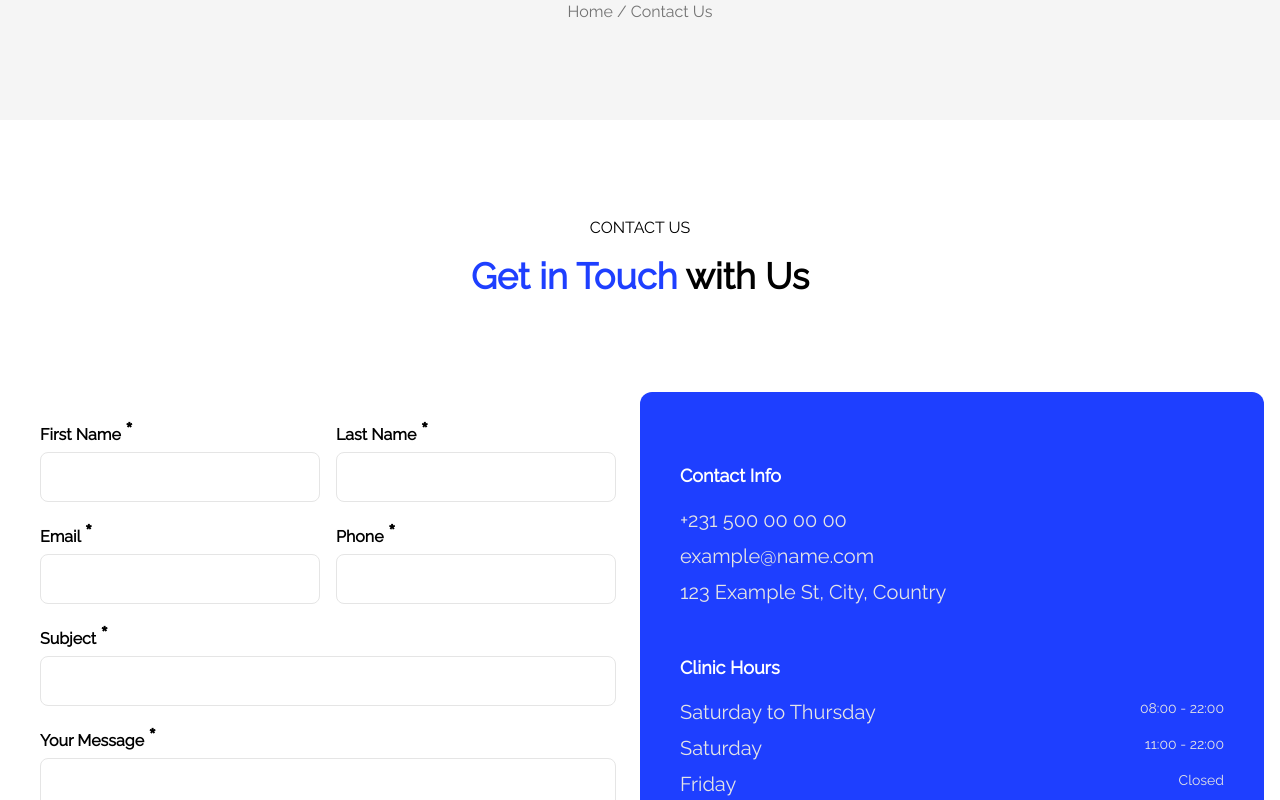
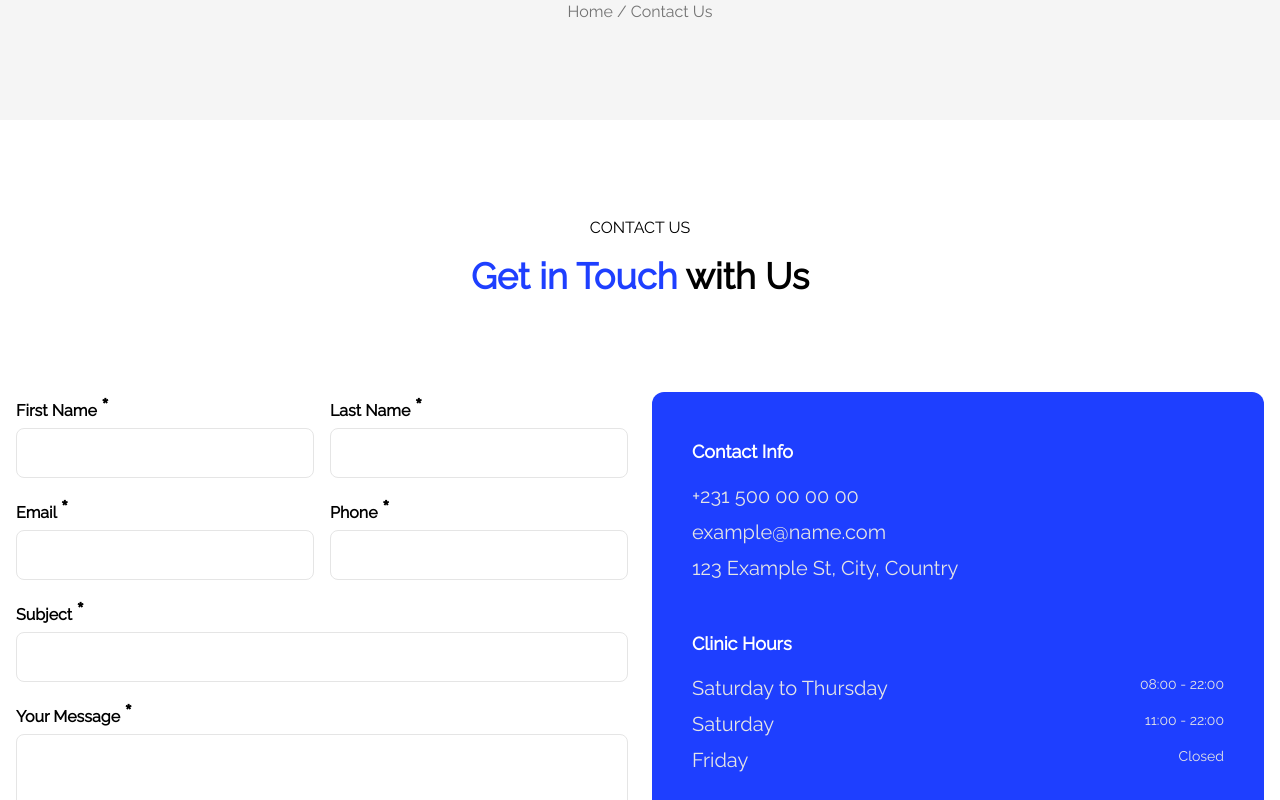
Before and after one commit to Meriemchm/chm_dental_clinic_website, a Next.js app: page /contact-us in a window 1280 px wide. Shown: the part 240-1040 px from the top of the page. Built offline with nearby package versions, Linux system fonts and the light colour scheme.

Commit message:
Updated: various components with padding and margin adjustments

```diff
--- a/app/(routes)/about-us/page.tsx
+++ b/app/(routes)/about-us/page.tsx
@@ -9,8 +9,8 @@ const AboutUsPage = () => {
     <div className="overflow-hidden">
       <HearderTitle title="About Us" url="About Us" />
 
-      <div className="min-h-screen bg-white">
-        <Container className="pt-24">
+      <div className="h-full bg-white">
+        <Container className="py-24">
           <About />{" "}
         </Container>{" "}
       </div>
--- /dev/null
+++ b/app/(routes)/contact-us/components/contact-container.tsx
@@ -0,0 +1,30 @@
+import { Container } from "@/components/ui/container";
+import React from "react";
+import ContactForm from "./contact-form";
+import ContactInfo from "./contact-info";
+import { useGsapFade } from "@/hooks/gsap-animations";
+
+export const ContactContainer = () => {
+  const fadeup = useGsapFade("up");
+  return (
+    <div className="h-full bg-white">
+      <Container className="py-24">
+        {" "}
+        <div
+          ref={fadeup}
+          className="flex flex-col gap-4 items-center justify-center"
+        >
+          <p className="uppercase text-black">Contact Us</p>
+
+          <h2 className="md:text-4xl text-2xl font-bold text-center text-primary max-w-md">
+            Get in Touch <span className="text-black ">with Us</span>
+          </h2>
+        </div>
+        <div className="grid md:grid-cols-2 grid-cols-1 py-24 gap-12 md:gap-6 ">
+          <ContactForm />
+          <ContactInfo />
+        </div>
+      </Container>{" "}
+    </div>
+  );
+};
--- a/app/(routes)/contact-us/components/contactForm.tsx
+++ b/app/(routes)/contact-us/components/contact-form.tsx
@@ -58,7 +58,7 @@ const ContactForm = () => {
   return (
     <form
       onSubmit={handleSubmit(onSubmit)}
-      className="p-6 bg-white rounded-2xl space-y-4"
+      className=" bg-white rounded-2xl space-y-4"
       ref={fadeleft}
     >
       <div className="grid grid-cols-1 md:grid-cols-2 gap-4">
--- a/app/(routes)/contact-us/page.tsx
+++ b/app/(routes)/contact-us/page.tsx
@@ -2,33 +2,16 @@
 import { Container } from "@/components/ui/container";
 import HearderTitle from "@/components/ui/hearderTitleSection";
 import React from "react";
-import ContactForm from "./components/contactForm";
-import ContactInfo from "./components/contactInfo";
+import ContactForm from "./components/contact-form";
+import ContactInfo from "./components/contact-info";
 import { useGsapFade } from "@/hooks/gsap-animations";
+import { ContactContainer } from "./components/contact-container";
 
 const ContactUsPage = () => {
-  const fadeup = useGsapFade("up");
   return (
     <div className="overflow-hidden">
       <HearderTitle title="Contact Us" url="Contact Us" />
-      <div className="min-h-screen bg-white">
-        <Container className="py-24">
-          {" "}
-          <div
-            ref={fadeup}
-            className="flex flex-col gap-4 items-center justify-center"
-          >
-            <p className="uppercase text-black">Contact Us</p>
-
-            <h2 className="md:text-4xl text-2xl font-bold text-center text-primary max-w-md">
-              Get in Touch <span className="text-black ">with Us</span>
-            </h2>
-          </div>
-          <div className="grid md:grid-cols-2 grid-cols-1 py-24 ">
-            <ContactForm /> <ContactInfo />
-          </div>
-        </Container>{" "}
-      </div>
+      <ContactContainer />
     </div>
   );
 };
--- a/app/(routes)/page.tsx
+++ b/app/(routes)/page.tsx
@@ -14,7 +14,7 @@ const Home = () => {
         className="h-full bg-[linear-gradient(to_bottom,var(--fourthary)_0%,var(--fourthary)_50%,white_50%,white_100%)]
                   lg:bg-[linear-gradient(to_right,white_0%,white_50%,var(--fourthary)_50%,var(--fourthary)_100%)]"
       >
-        <Container className="py-16">
+        <Container className="py-24">
           <Hero />
         </Container>
       </div>
@@ -22,17 +22,16 @@ const Home = () => {
       <StatsSection />
 
       <div className="h-full bg-white">
-        <Container className="py-16">
+        <Container className="py-24">
           <About />{" "}
         </Container>{" "}
       </div>
 
       <div className="h-full bg-neutral-50">
-        <Container className="py-16">
+        <Container className="py-24">
           <Services />
         </Container>{" "}
       </div>
-      <Banner />
 
       <Appointment />
     </div>
--- a/components/about/about.tsx
+++ b/components/about/about.tsx
@@ -10,7 +10,7 @@ const About = () => {
   const fadeleft = useGsapFade("left");
   const faderight = useGsapFade("right");
   return (
-    <div className="flex md:flex-row flex-col-reverse gap-12 items-center justify-between md:gap-6">
+    <div className="flex md:flex-row flex-col-reverse gap-16 items-center justify-between md:gap-6">
       <div ref={fadeleft}>
         <Image
           src="/Images/about_us_picture_2.png"
--- a/components/stats-section/stats-cards.tsx
+++ b/components/stats-section/stats-cards.tsx
@@ -15,15 +15,15 @@ export const StatsCards: React.FC<StatsCardsProps> = ({ stats }) => {
   const fadeUp = useGsapFade("up");
   const setCountRef = useGsapCountUp();
   return (
-    <div className="grid grid-cols-2 md:grid-cols-4 justify-center mx-auto items-center gap-6 md:gap-10">
+    <div className="grid grid-cols-2 md:grid-cols-4 justify-center mx-auto items-start gap-6 md:gap-10">
       {stats.map((stat, index) => {
         const stats_number = Number(stat.value);
 
         return (
-          <div key={index} className="w-full hover:scale-105 duration-200">
+          <div key={index} className="w-full  hover:scale-105 duration-200">
             <div
               className="
-          w-full flex flex-col gap-4 md:flex-row justify-center md:items-start items-center
+          w-full flex flex-col gap-4 md:flex-row justify-center items-center mx-auto
           p-6 md:py-8
         "
               ref={(el) => {
@@ -36,7 +36,7 @@ export const StatsCards: React.FC<StatsCardsProps> = ({ stats }) => {
                   alt={stat.label}
                   width={18}
                   height={18}
-                  className="h-auto w-auto object-contain"
+                  className="h-12 w-12 object-contain"
                 />
               </div>
               <div className="flex flex-col">
--- a/components/stats-section/stats-section.tsx
+++ b/components/stats-section/stats-section.tsx
@@ -6,7 +6,7 @@ import { StatsData } from "@/data/StatsData";
 const StatsSection = () => {
   return (
     <div className="w-full ">
-      <Container className="w-full py-16">
+      <Container className="w-full py-4 md:py-16">
         <StatsCards stats={StatsData} />
       </Container>
     </div>
```
Also changed, not shown: app/(routes)/contact-us/components/contact-info.tsx (renamed from app/(routes)/contact-us/components/contactInfo.tsx).
